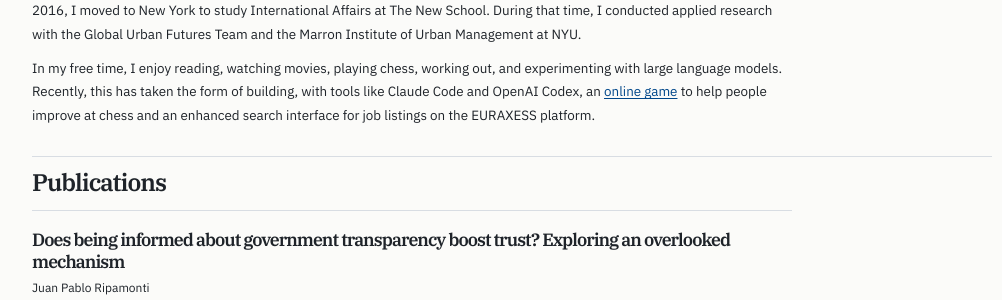
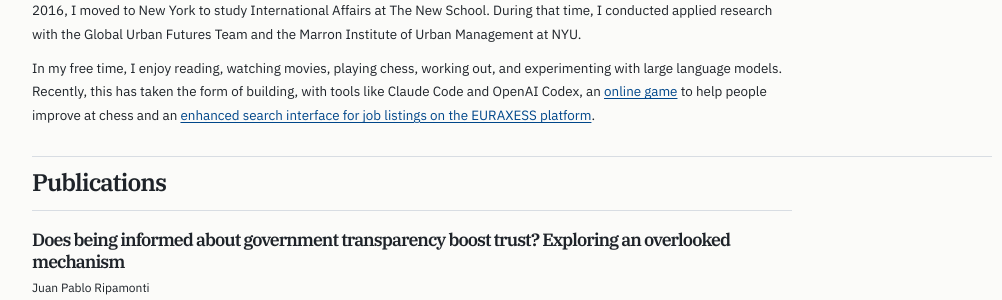
Before and after one commit to jpripamonti/jpripamonti.github.io, a Jekyll site: the page built from index.html, in a window 1280 px wide. Shown: the part 551-851 px from the top of the page, without its empty margins (128-1130 px from the left). Built offline with Jekyll 4.4.1, drawn with Linux system fonts in a browser that asks for light colours; some web fonts are replaced; part of the change alters nothing that is shown.

```diff
--- a/index.html
+++ b/index.html
@@ -13,7 +13,7 @@ title: Home
 
     <p>I was born in Buenos Aires, where I studied Sociology and worked at the National Ministry of Justice and the Judiciary. In 2016, I moved to New York to study International Affairs at The New School. During that time, I conducted applied research with the Global Urban Futures Team and the Marron Institute of Urban Management at NYU.</p>
 
-    <p>In my free time, I enjoy reading, watching movies, playing chess, working out, and experimenting with large language models. Recently, this has taken the form of building, with tools like Claude Code and OpenAI Codex, an <a href="https://jpripamonti.github.io/ludus_scaccorum/" target="_blank" rel="noopener noreferrer">online game</a> to help people improve at chess and an enhanced search interface for job listings on the EURAXESS platform.</p>
+    <p>In my free time, I enjoy reading, watching movies, playing chess, working out, and experimenting with large language models. Recently, this has taken the form of building, with tools like Claude Code and OpenAI Codex, an <a href="https://jpripamonti.github.io/ludus_scaccorum/" target="_blank" rel="noopener noreferrer">online game</a> to help people improve at chess and an <a href="https://github.com/jpripamonti/euraxess-improved-search" target="_blank" rel="noopener noreferrer">enhanced search interface for job listings on the EURAXESS platform</a>.</p>
   </div>
 </section>
 
```
